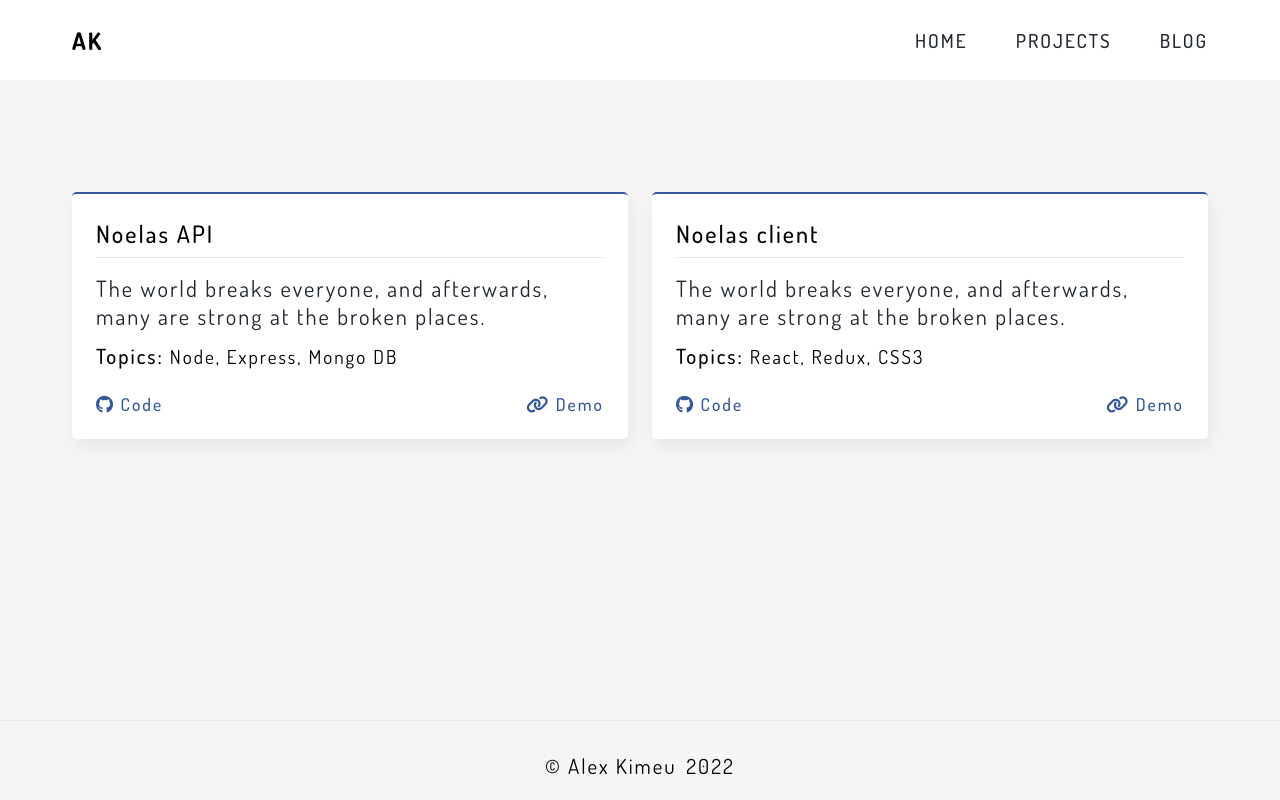
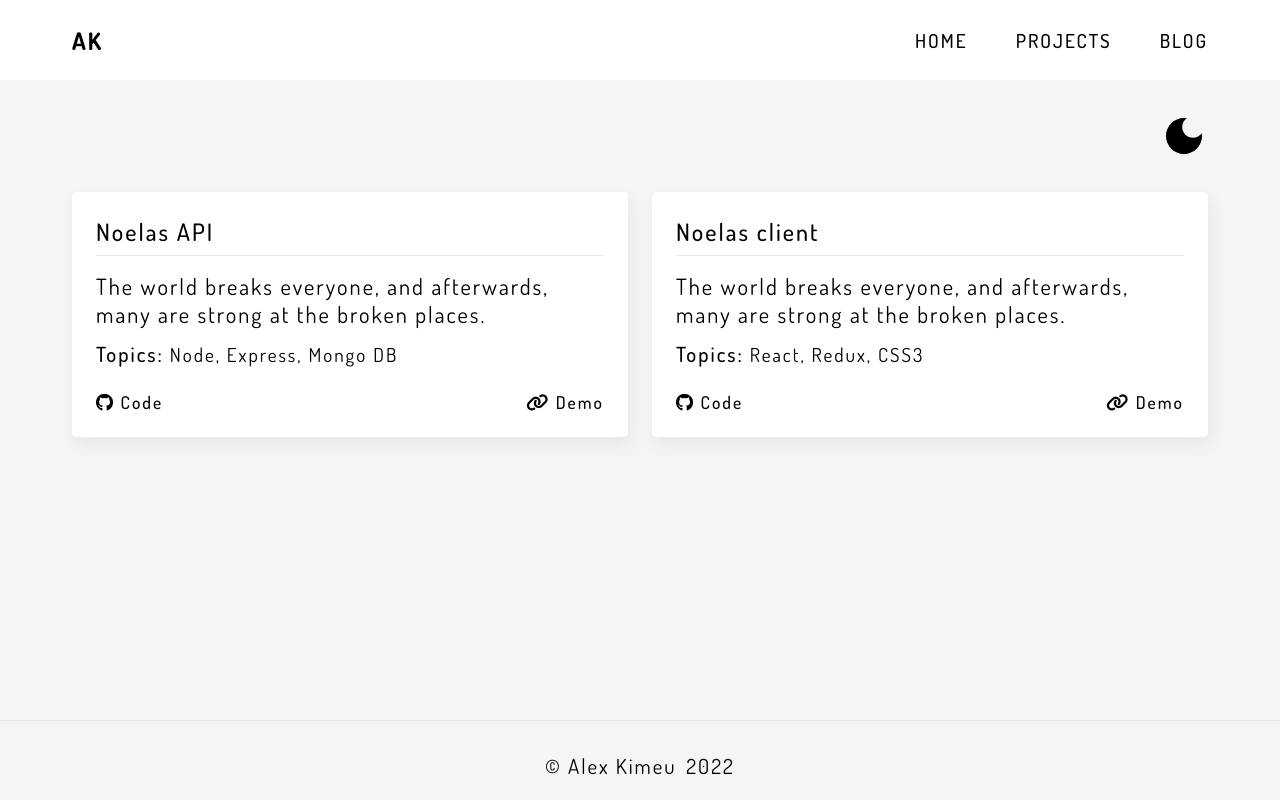
Before and after one commit to alekskimeu/my-portfolio, a Next.js app: page /projects in a window 1280 px wide. Built offline with nearby package versions, Linux system fonts and the light colour scheme.

Commit message:
Add theme toggle icon

```diff
--- a/components/Header/Header.jsx
+++ b/components/Header/Header.jsx
@@ -1,9 +1,11 @@
 import React, { useState } from "react";
 import Link from "next/link";
+import LightModeIcon from "@mui/icons-material/LightMode";
+import DarkModeIcon from "@mui/icons-material/DarkMode";
 
 import styles from "./Header.module.css";
 
-const Header = () => {
+const Header = ({ isLight, changeTheme }) => {
 	const [mobileMenu, setMobileMenu] = useState(false);
 	return (
 		<header className={styles.header}>
@@ -33,6 +35,16 @@ const Header = () => {
 						<i className="fas fa-bars" onClick={() => setMobileMenu(true)}></i>
 					)}
 				</div>
+				<div className={styles.toggle} onClick={changeTheme}>
+					{isLight ? (
+						<DarkModeIcon className={styles.themeToggle} />
+					) : (
+						<LightModeIcon
+							className={styles.themeToggle}
+							style={{ color: "gold" }}
+						/>
+					)}
+				</div>
 			</nav>
 		</header>
 	);
--- a/components/Header/Header.module.css
+++ b/components/Header/Header.module.css
@@ -2,7 +2,7 @@
     height: 5rem;
     position: fixed;
     width: 100%;
-    background-color: white;
+    background-color: var(--white);
     top: 0;
     z-index: 1;
 }
@@ -15,6 +15,7 @@
     max-width: 1200px;
     margin: auto;
     padding: 0 2rem;
+    position: relative;
 }
 
 .menu {
@@ -29,7 +30,6 @@
 }
 
 .menu a {
-    position: relative;
     text-transform: uppercase;
     color: var(--text);
     font-size: 1.2rem;
@@ -70,3 +70,14 @@
         padding: 2rem;
     }
 }
+
+/* Toggle */
+.header .navbar .toggle {
+    position: absolute;
+    right: 2rem;
+    top: 7rem;
+}
+
+.header .navbar .toggle .themeToggle {
+    font-size: 3rem;
+}
--- a/components/Layout/Layout.jsx
+++ b/components/Layout/Layout.jsx
@@ -4,7 +4,7 @@ import Head from "next/head";
 import Footer from "../Footer/Footer";
 import Header from "../Header/Header";
 
-const Layout = ({ children }) => {
+const Layout = ({ children, isLight, changeTheme }) => {
 	return (
 		<>
 			<Head>
@@ -13,7 +13,7 @@ const Layout = ({ children }) => {
 			</Head>
 			<div className="wrapper">
 				<div className="wrap">
-					<Header />
+					<Header isLight={isLight} changeTheme={changeTheme} />
 					{children}
 				</div>
 				<Footer />
--- a/package.json
+++ b/package.json
@@ -8,6 +8,10 @@
 		"lint": "next lint"
 	},
 	"dependencies": {
+		"@emotion/react": "^11.8.1",
+		"@emotion/styled": "^11.8.1",
+		"@mui/icons-material": "^5.4.2",
+		"@mui/material": "^5.4.3",
 		"axios": "^0.26.0",
 		"gray-matter": "^4.0.3",
 		"next": "12.0.10",
--- a/pages/_app.js
+++ b/pages/_app.js
@@ -1,9 +1,16 @@
+import { useState } from "react";
 import { Layout } from "../components";
 import "../styles/globals.css";
 
 function MyApp({ Component, pageProps }) {
+	const [isLight, setIsLight] = useState(true);
+
+	const changeTheme = () => {
+		setIsLight(!isLight);
+	};
+
 	return (
-		<Layout>
+		<Layout isLight={isLight} changeTheme={changeTheme}>
 			<Component {...pageProps} />
 		</Layout>
 	);
--- a/styles/globals.css
+++ b/styles/globals.css
@@ -2,11 +2,19 @@
 @import url('https://cdnjs.cloudflare.com/ajax/libs/font-awesome/6.0.0/css/all.min.css');
 
 :root {
+  /* LIght theme */
   --white: #fff;
   --black: #000;
-  --primary: #072227;
-  --text: #222831;
-  --link: #35589A;
+  --background-light: whitesmoke;
+  --primary-light: #072227;
+  --text-light: #222831;
+  --link-light: #35589A;
+
+  /* Dark theme */
+  --background-dark: whitesmoke;
+  --primary-dark: #072227;
+  --text-dark: #222831;
+  --link-dark: #35589A;
 }
 
 * {
```
Also changed, not shown: 1 other file (tests, documents, lock files or other folders).
